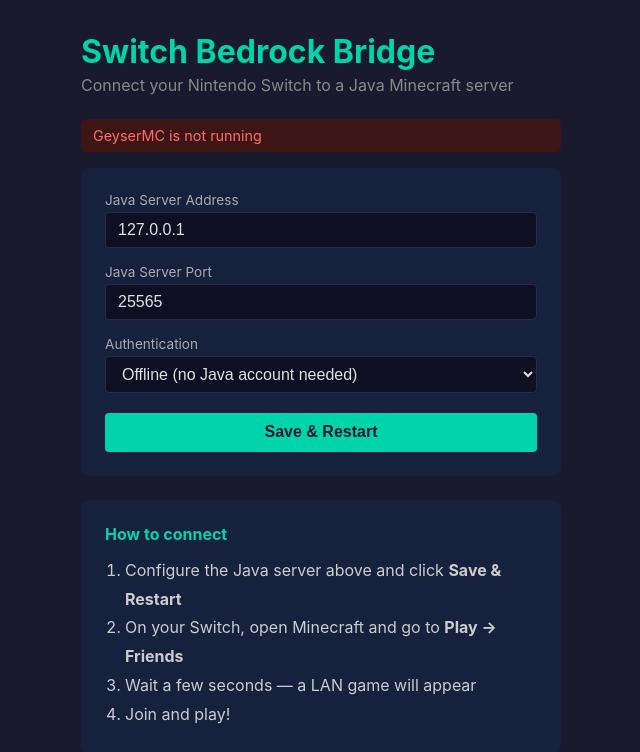
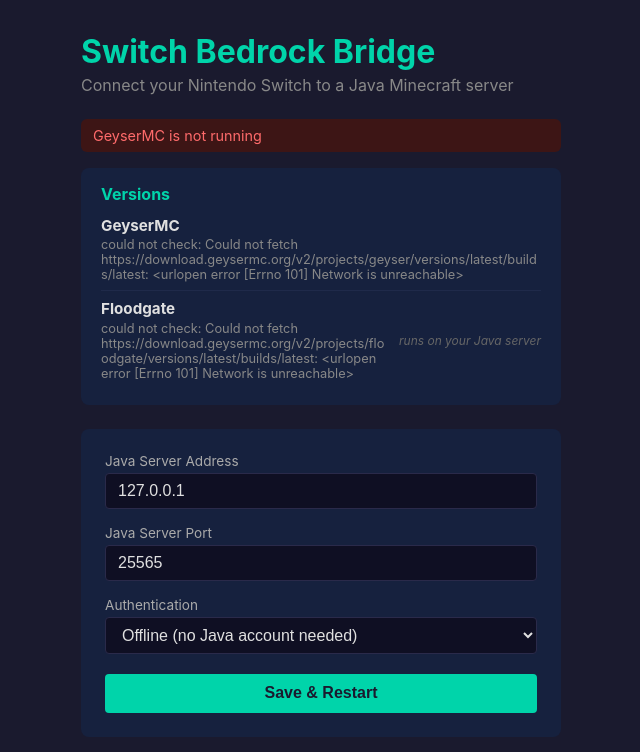
Before and after one commit to thomasuebel/switch-bedrock, a Flask app: page / in a window 1280 px wide. Shown: the top 752 px of the page, without its empty margins (319-959 px from the left). Run offline with Flask 3, Linux system fonts and the light colour scheme; data that the repository does not hold is empty.

Commit message:
Show versions panel and update button on dashboard
Renders installed vs latest for Geyser with a one-click Update
button when out of date, plus Floodgate latest as info-only with a
link out. Versions refresh on load and after a successful update.

Co-Authored-By: Claude Opus 4.7 (1M context) <noreply@anthropic.com>

```diff
--- a/web/static/style.css
+++ b/web/static/style.css
@@ -98,6 +98,85 @@ button:hover {
     background: #00b894;
 }
 
+.versions {
+    background: #16213e;
+    padding: 1rem 1.25rem;
+    border-radius: 8px;
+    margin-bottom: 1.5rem;
+}
+
+.versions h2 {
+    font-size: 1rem;
+    color: #00d4aa;
+    margin-bottom: 0.75rem;
+}
+
+.version-row {
+    display: flex;
+    align-items: center;
+    justify-content: space-between;
+    gap: 0.75rem;
+    padding: 0.5rem 0;
+    border-top: 1px solid #1f2a4a;
+}
+
+.version-row:first-of-type {
+    border-top: none;
+    padding-top: 0;
+}
+
+.version-meta {
+    display: flex;
+    flex-direction: column;
+    min-width: 0;
+}
+
+.version-meta strong {
+    color: #e0e0e0;
+    font-size: 0.95rem;
+}
+
+.version-line {
+    color: #888;
+    font-size: 0.8rem;
+    margin-top: 0.15rem;
+    word-break: break-word;
+}
+
+.version-line a {
+    color: #00d4aa;
+}
+
+.version-note {
+    color: #666;
+    font-size: 0.75rem;
+    font-style: italic;
+    flex-shrink: 0;
+}
+
+.update-btn {
+    width: auto;
+    margin: 0;
+    padding: 0.4rem 0.9rem;
+    font-size: 0.85rem;
+    background: #ffb454;
+    color: #1a1a2e;
+    flex-shrink: 0;
+}
+
+.update-btn:hover {
+    background: #ffa133;
+}
+
+.update-btn:disabled {
+    background: #555;
+    cursor: not-allowed;
+}
+
+.update-available .version-line {
+    color: #ffb454;
+}
+
 .instructions {
     background: #16213e;
     padding: 1.5rem;
--- a/web/templates/index.html
+++ b/web/templates/index.html
@@ -12,6 +12,24 @@
         <p class="subtitle">Connect your Nintendo Switch to a Java Minecraft server</p>
 
         <div id="status" class="status"></div>
+
+        <div class="versions" id="versions">
+            <h2>Versions</h2>
+            <div class="version-row" data-project="geyser">
+                <div class="version-meta">
+                    <strong>GeyserMC</strong>
+                    <span class="version-line">Loading&hellip;</span>
+                </div>
+                <button type="button" class="update-btn" data-project="geyser" hidden>Update</button>
+            </div>
+            <div class="version-row" data-project="floodgate">
+                <div class="version-meta">
+                    <strong>Floodgate</strong>
+                    <span class="version-line">Loading&hellip;</span>
+                </div>
+                <span class="version-note">runs on your Java server</span>
+            </div>
+        </div>
 
         <form id="config-form">
             <label for="address">Java Server Address</label>
@@ -87,6 +105,73 @@
                 }
             })
             .catch(() => {});
+
+        function describe(local, latest) {
+            const localStr = local && local.version ? `v${local.version} (build ${local.build})` : 'unknown';
+            const latestStr = latest && latest.version ? `v${latest.version} (build ${latest.build})` : 'unavailable';
+            return `installed: ${localStr} · latest: ${latestStr}`;
+        }
+
+        function describeRemoteOnly(latest, projectUrl) {
+            const latestStr = latest && latest.version ? `v${latest.version} (build ${latest.build})` : 'unavailable';
+            const link = projectUrl ? ` — <a href="${projectUrl}" target="_blank" rel="noopener">download</a>` : '';
+            return `latest: ${latestStr}${link}`;
+        }
+
+        function renderVersions(data) {
+            for (const project of Object.keys(data)) {
+                const row = document.querySelector(`.version-row[data-project="${project}"]`);
+                if (!row) continue;
+                const line = row.querySelector('.version-line');
+                const btn = row.querySelector('.update-btn');
+                const info = data[project];
+
+                if (info.error) {
+                    line.textContent = `could not check: ${info.error}`;
+                } else if (info.installable) {
+                    line.textContent = describe(info.local, info.latest);
+                } else {
+                    line.innerHTML = describeRemoteOnly(info.latest, info.project_url);
+                }
+
+                if (btn) {
+                    btn.hidden = !info.update_available;
+                }
+                row.classList.toggle('update-available', !!info.update_available);
+            }
+        }
+
+        function loadVersions() {
+            fetch('/api/versions')
+                .then(r => r.json())
+                .then(renderVersions)
+                .catch(() => {});
+        }
+
+        document.querySelectorAll('.update-btn').forEach(btn => {
+            btn.addEventListener('click', async () => {
+                const project = btn.dataset.project;
+                btn.disabled = true;
+                btn.textContent = 'Updating…';
+                try {
+                    const res = await fetch(`/api/update/${project}`, {method: 'POST'});
+                    const data = await res.json();
+                    if (res.ok) {
+                        showStatus(`Updated ${project} to v${data.version} (build ${data.build}). Restarting…`, false);
+                        loadVersions();
+                    } else {
+                        showStatus(`Update failed: ${data.error}`, true);
+                    }
+                } catch (err) {
+                    showStatus('Update failed: ' + err.message, true);
+                } finally {
+                    btn.disabled = false;
+                    btn.textContent = 'Update';
+                }
+            });
+        });
+
+        loadVersions();
     </script>
 </body>
 </html>
```
